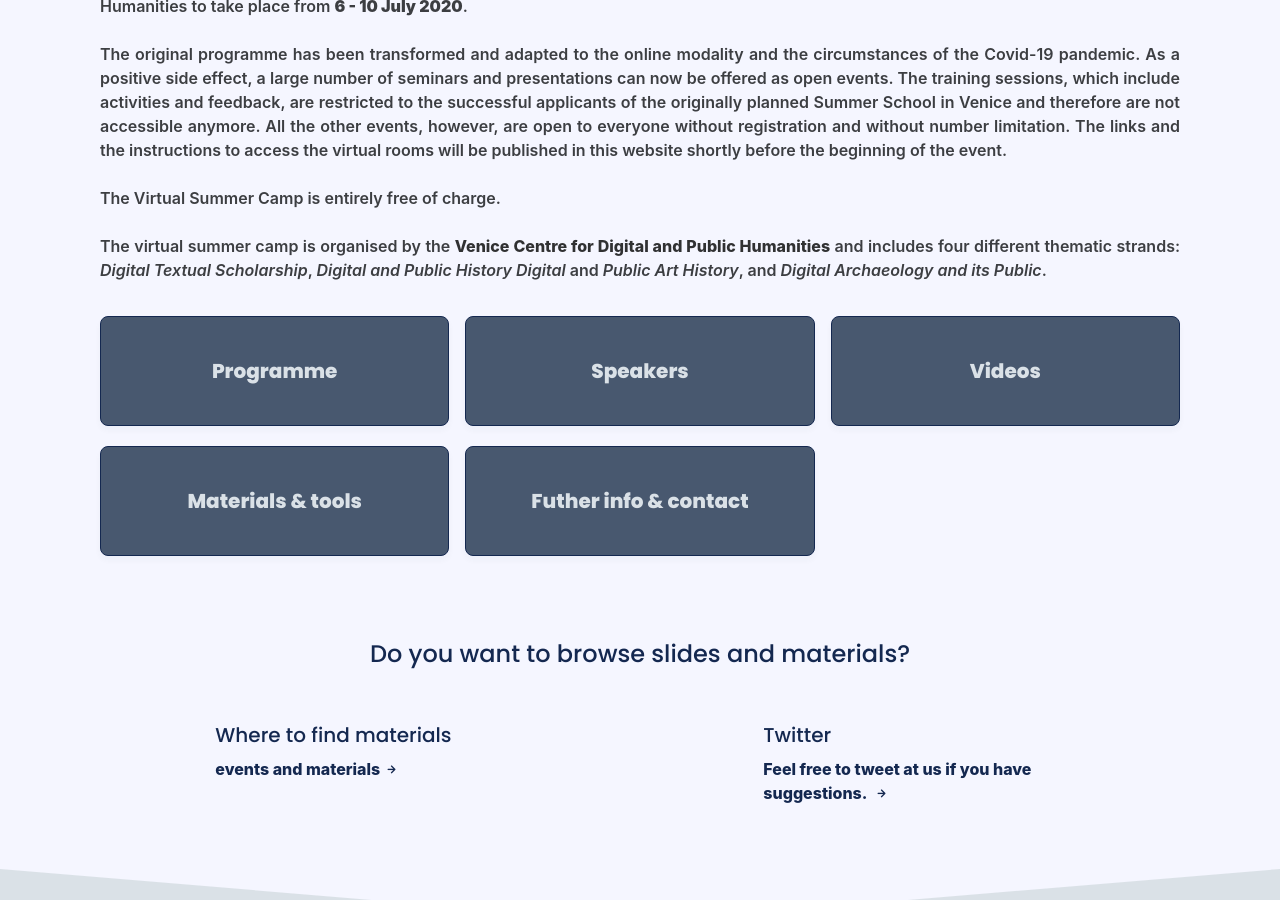
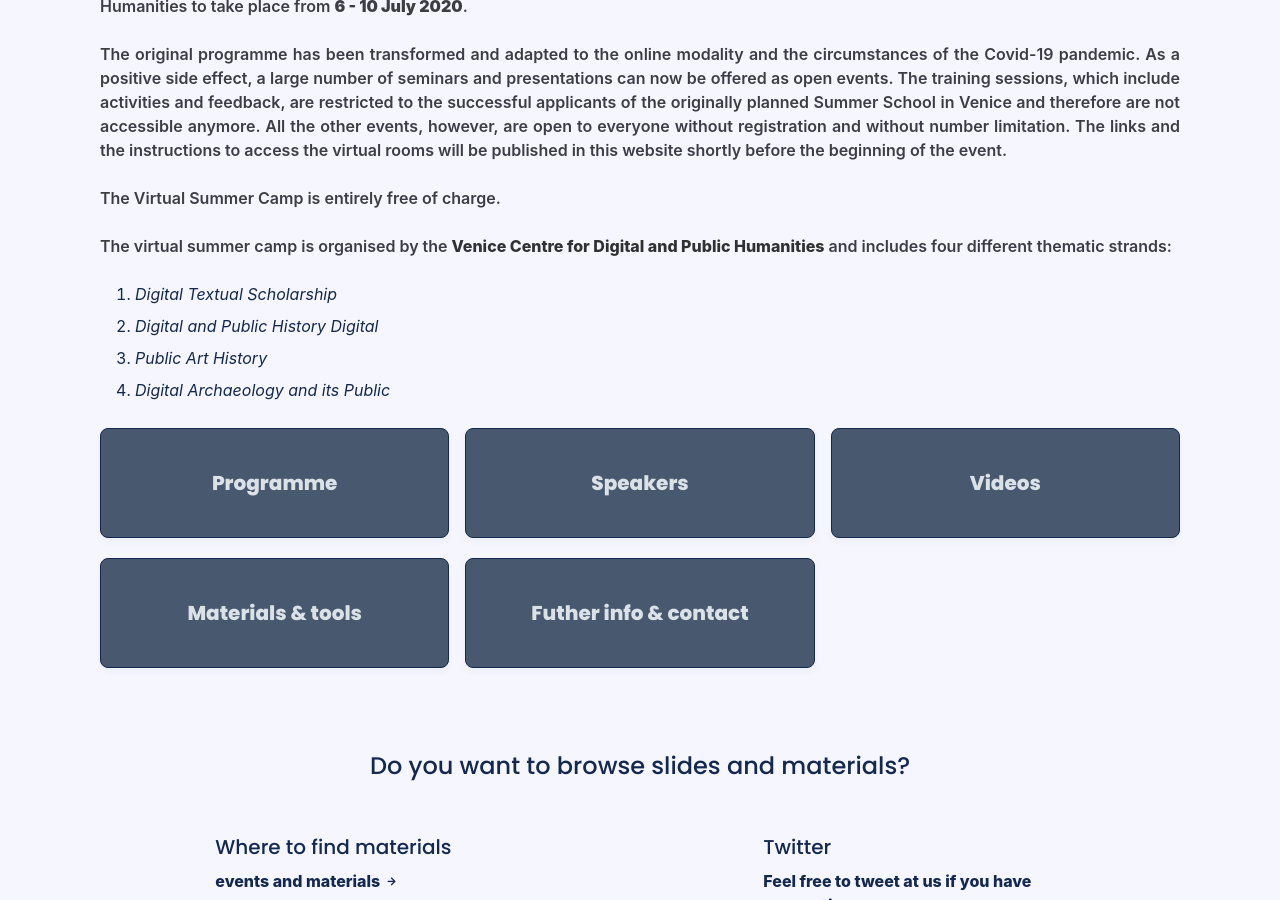
Before and after one commit to vedph/summercamp, a Jekyll site: the page built from index.html, in a window 1280 px wide and 900 px high, scrolled down 601 px. Built offline with Jekyll 4.4.1, drawn with Linux system fonts in a browser that asks for light colours; nearby versions of some CDN libraries; some web fonts are replaced.

Commit message:
Add ordered list for the 4 strands

```diff
--- a/index.html
+++ b/index.html
@@ -11,7 +11,13 @@ title: Home
           <p class="text-secondary color" style="text-align: justify;">The original programme has been transformed and adapted to the online modality and the circumstances of the Covid-19 pandemic. As a positive side effect, a large number of seminars and presentations can now be offered as open events. The training sessions, which include activities and feedback, are restricted to the successful applicants of the originally planned Summer School in Venice and therefore are not accessible anymore. All the other events, however, are open to everyone without registration and without number limitation. The links and the instructions to access the virtual rooms will be published in this website shortly before the beginning of the event.</p>
 
           <p class="text-secondary color" style="text-align: justify;">The Virtual Summer Camp is entirely free of charge. </p>
-          <p class="text-secondary color" style="text-align: justify;">The virtual summer camp is organised by the <a href="https://www.unive.it/vedph">Venice Centre for Digital and Public Humanities</a> and includes four different thematic strands: <em>Digital Textual Scholarship</em>, <em>Digital and Public History Digital</em> and <em>Public Art History</em>, and <em>Digital Archaeology and its Public</em>.</p>
+          <p class="text-secondary color" style="text-align: justify;">The virtual summer camp is organised by the <a href="https://www.unive.it/vedph">Venice Centre for Digital and Public Humanities</a> and includes four different thematic strands:</p>
+          <ol style="text-align: left">
+              <li><em>Digital Textual Scholarship</em></li>
+              <li><em>Digital and Public History Digital</em></li>
+              <li><em>Public Art History</em></li>
+              <li><em>Digital Archaeology and its Public</em></li>
+          </ol>
           </div>
           {% for category in site.main_categories %}
             {% for p in site.pages %}
```
